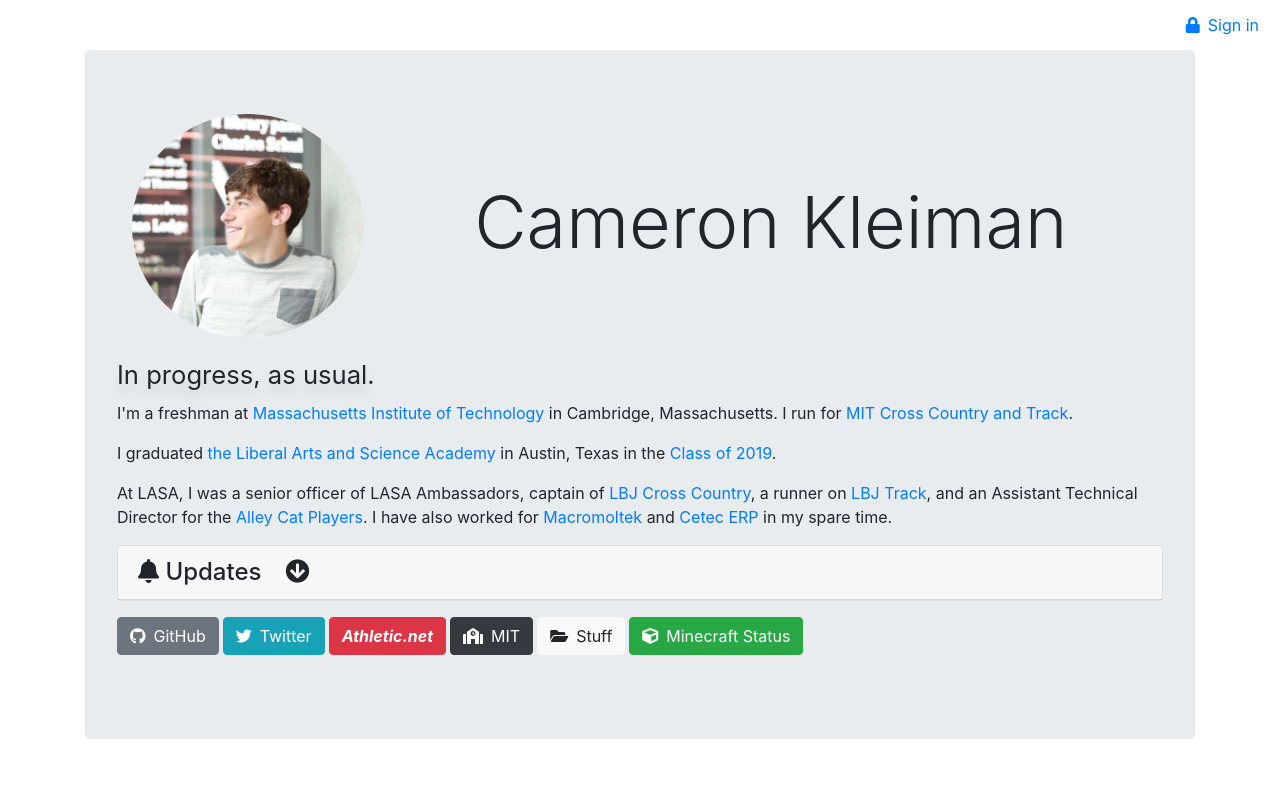
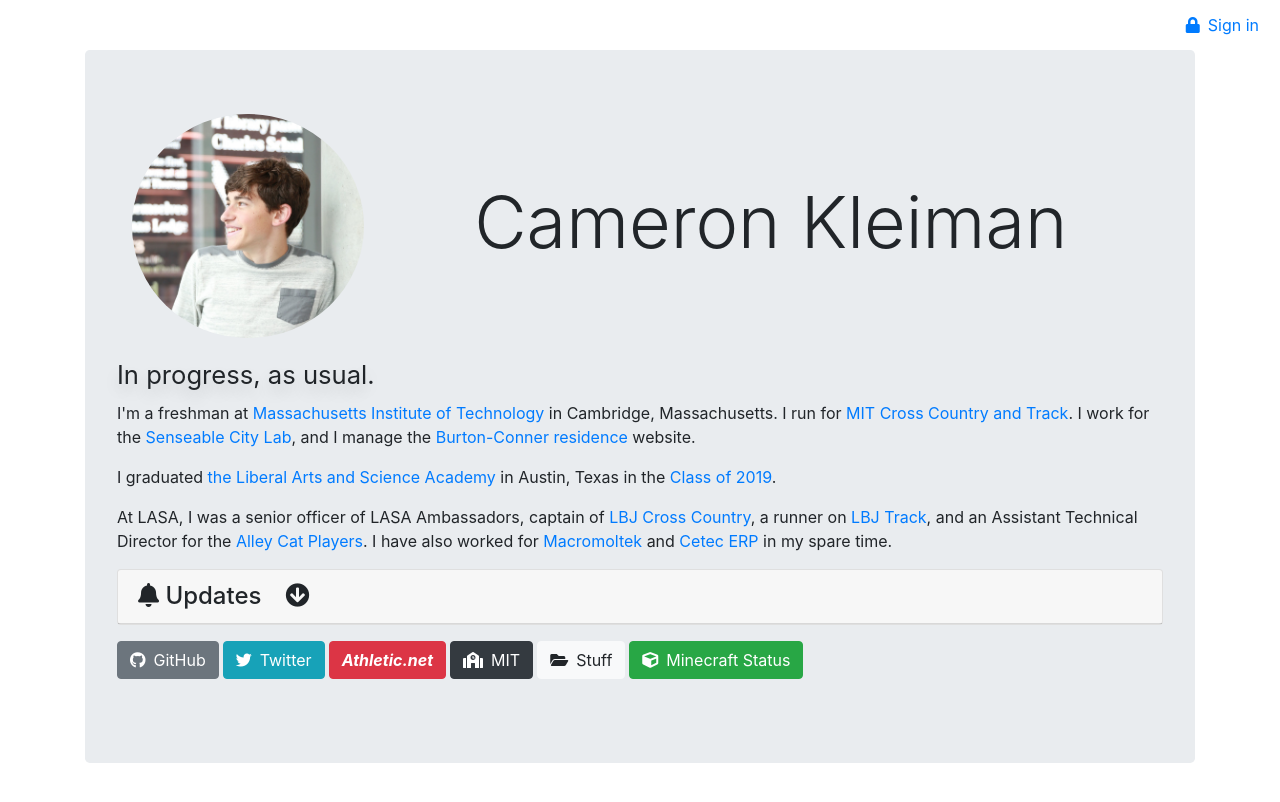
Before and after one commit to camtheman256/website, a Jekyll site: the page built from me/index.html, in a window 1280 px wide. Shown: the top 802 px of the page. Built offline with Jekyll 4.4.1, drawn with Linux system fonts in a browser that asks for light colours; nearby versions of some CDN libraries.

Commit message:
Update website for SCL and BC

```diff
--- a/me/index.html
+++ b/me/index.html
@@ -39,7 +39,7 @@
             </div>
         </div>
         <h2 class="indent"><small>In progress, as usual.</small></h2>
-        <p itemprop="description">I'm a freshman at <a href="https://web.mit.edu/" target="_blank">Massachusetts Institute of Technology</a> in Cambridge, Massachusetts. I run for <a href="http://hwtaylor.scripts.mit.edu/" target="_blank">MIT Cross Country and Track</a>.
+        <p itemprop="description">I'm a freshman at <a href="https://web.mit.edu/" target="_blank">Massachusetts Institute of Technology</a> in Cambridge, Massachusetts. I run for <a href="http://hwtaylor.scripts.mit.edu/" target="_blank">MIT Cross Country and Track</a>. I work for the <a href="http://senseable.mit.edu" target="_blank">Senseable City Lab</a>, and I manage the <a href="https://bc.mit.edu" data-toggle="tooltip" title="Best dorm!" target="_blank">Burton-Conner residence</a> website.
         <p>I graduated <a href="http://www.lasahighschool.org/" target="_blank">the Liberal Arts and Science Academy</a> in Austin, Texas in the <a href="https://lasa2019.com">Class of 2019</a>.</p>
         <p>
           At LASA, I was a senior officer of LASA Ambassadors, captain of <a href="https://www.lbjxc.org" target="_blank">LBJ Cross Country</a>, a runner on <a href="https://www.lbjtf.org">LBJ Track</a>, and an Assistant Technical Director for the <a href="https://www.alleycatplayers.com" target="_blank">Alley Cat Players</a>. I have also worked for <a href="https://www.macromoltek.com">Macromoltek</a> and <a href="https://www.cetecerp.com/" data-toggle="tooltip" title="Run your business efficiently!">Cetec ERP</a> in my spare time.
--- a/me/js/index.js
+++ b/me/js/index.js
@@ -18,6 +18,7 @@
     placement: "auto",
     container: "body"
   });
+  $("[data-toggle='tooltip']").tooltip()
   var dark_enabled = window.localStorage.getItem("dark_enabled") == 'true' || false;
   var keyhist = [];
 
```
